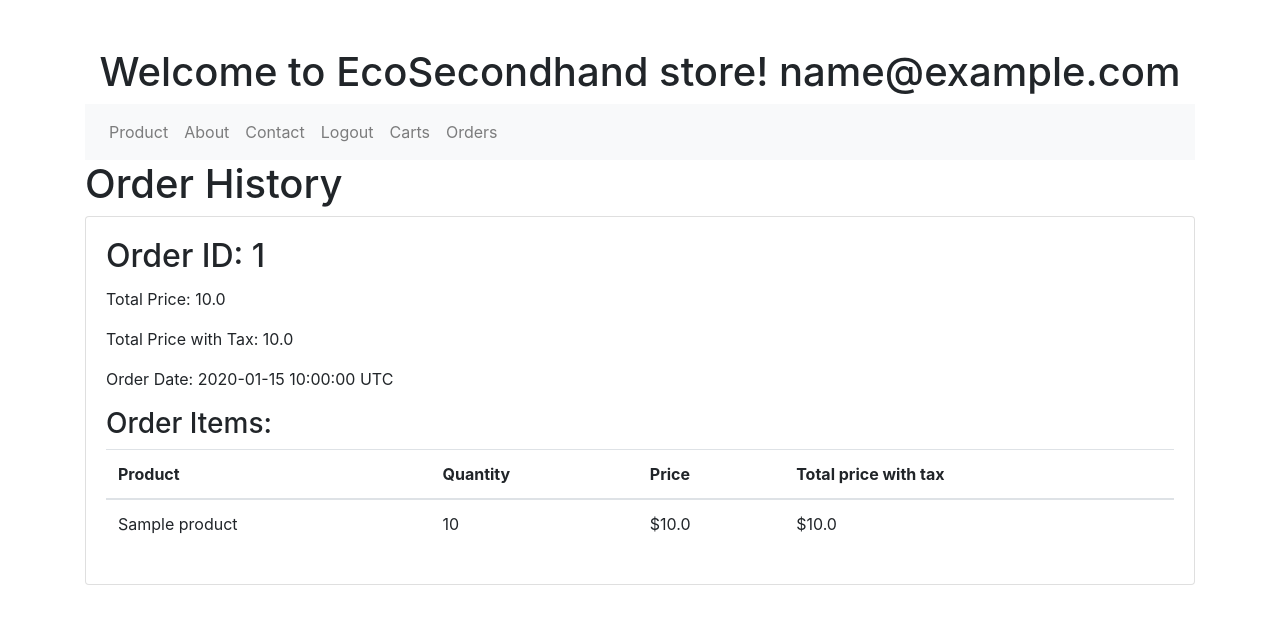
After one commit to CongInCA/ecommerce_project, a Rails app: page /orders in a window 1280 px wide. The commit adds this page. Shown: the top 624 px of the page. Run offline with Rails 7, Linux system fonts and the light colour scheme; a user stored in the database is signed in; tables that the repository leaves empty hold one stand-in row (values such as "Sample post"); style sheets or scripts are compiled from the project's sources; parts of the project's set-up code (start-up, migrations or seed data) failed here and were passed over; some libraries are stand-ins or nearby versions.

Commit message:
Implement 3.2.1
Order history

```diff
--- a/app/controllers/carts_controller.rb
+++ b/app/controllers/carts_controller.rb
@@ -83,11 +83,13 @@ class CartsController < ApplicationController
 
     if @order.save
       session[:cart].each do |product_id, quantity|
+        # Save to order_item table.
         product = Product.find(product_id)
         total_price_with_tax = calculate_total_price_with_tax(product.price, quantity, tax_rate).round(2)
         order_item = @order.order_items.build(product_id: product_id, quantity: quantity, price: product.price * quantity, total_price_with_tax: total_price_with_tax)
         order_item.save
 
+        # Save to orderitembackup table.
         OrderItemBackup.create(order_id: @order.id, product_id: product_id, quantity: quantity, price: product.price, tax_rate: tax_rate)
       end
       return true
--- /dev/null
+++ b/app/controllers/orders_controller.rb
@@ -0,0 +1,7 @@
+class OrdersController < ApplicationController
+    before_action :authenticate_user!
+
+    def index
+        @orders = Order.order(created_at: :desc)
+    end
+end
--- /dev/null
+++ b/app/helpers/orders_helper.rb
@@ -0,0 +1,2 @@
+module OrdersHelper
+end
--- a/app/models/user.rb
+++ b/app/models/user.rb
@@ -1,4 +1,6 @@
 class User < ApplicationRecord
+  has_many :orders
+
   belongs_to :province
 
   devise :database_authenticatable, :registerable,
--- a/app/views/layouts/application.html.erb
+++ b/app/views/layouts/application.html.erb
@@ -44,9 +44,12 @@
             <% end %>
             </li>
             <% if user_signed_in? %>
-            <li class="nav-item">
-              <%= link_to 'Carts', carts_path, class: "nav-link" %>
-            </li>
+              <li class="nav-item">
+                <%= link_to 'Carts', carts_path, class: "nav-link" %>
+              </li>
+              <li class="nav-item">
+                <%= link_to 'Orders', orders_path, class: "nav-link" %>
+              </li>
             <% end %>
           </ul>
         </div>
--- /dev/null
+++ b/app/views/orders/index.html.erb
@@ -0,0 +1,40 @@
+<div class="container">
+  <h1>Order History</h1>
+
+  <% if @orders.any? %>
+    <% @orders.each do |order| %>
+      <div class="card mb-3">
+        <div class="card-body">
+          <h2 class="card-title">Order ID: <%= order.id %></h2>
+          <p class="card-text">Total Price: <%= order.total_price %></p>
+          <p class="card-text">Total Price with Tax: <%= order.total_price_with_tax %></p>
+          <p class="card-text">Order Date: <%= order.created_at %></p>
+
+          <h3>Order Items:</h3>
+          <table class="table">
+            <thead>
+              <tr>
+                <th>Product</th>
+                <th>Quantity</th>
+                <th>Price</th>
+                <th>Total price with tax</th>
+              </tr>
+            </thead>
+            <tbody>
+              <% order.order_items.each do |order_item| %>
+                <tr>
+                  <td><%= order_item.product.name %></td>
+                  <td><%= order_item.quantity %></td>
+                  <td>$<%= order_item.price %></td>
+                  <td>$<%= order_item.total_price_with_tax %></td>
+                </tr>
+              <% end %>
+            </tbody>
+          </table>
+        </div>
+      </div>
+    <% end %>
+  <% else %>
+    <p>No orders found.</p>
+  <% end %>
+</div>
--- a/config/initializers/active_admin.rb
+++ b/config/initializers/active_admin.rb
@@ -5,6 +5,12 @@ ActiveAdmin.setup do |config|
   # for each of the active admin pages.
   #
   config.site_title = "Ecommerce Project"
+
+  config.namespace :admin do |admin|
+    admin.build_menu :default do |menu|
+      menu.add label: 'Customer Orders', priority: 10, url: -> { admin_customer_orders_path }
+    end
+  end
 
   # Set the link url for the title. For example, to take
   # users to your main site. Defaults to no link.
--- a/config/routes.rb
+++ b/config/routes.rb
@@ -19,6 +19,7 @@ Rails.application.routes.draw do
 
   resources :products, only: [:index, :show]
   resources :categories, only: [:show]
+  resources :orders, only: [:index]
 
   root "products#index"
 
@@ -32,4 +33,8 @@ Rails.application.routes.draw do
   resources :carts do
     get 'checkout', on: :collection
   end
+
+  namespace :admin do
+    resources :customer_orders, only: [:index]
+  end
 end
```
Also changed, not shown: app/controllers/admin/customer_orders_controller.rb (added, +7 -0 lines), test/controllers/orders_controller_test.rb (added, +7 -0 lines), 1 other file.
